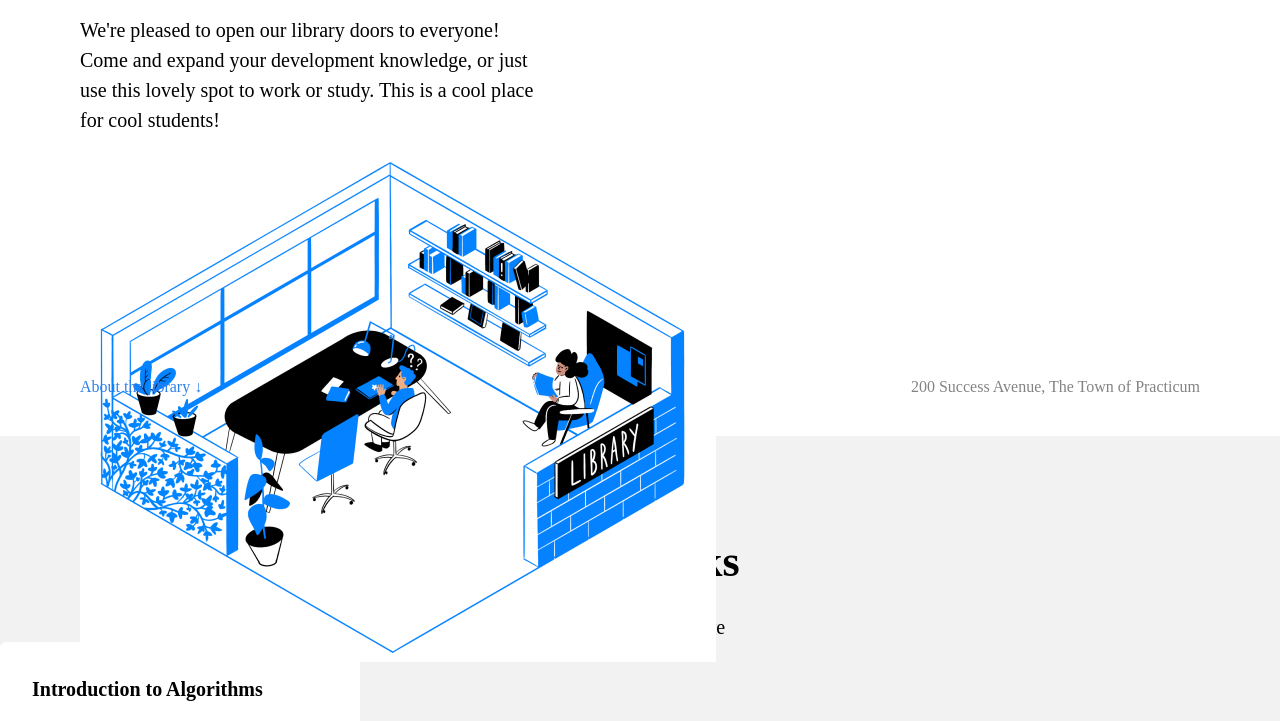
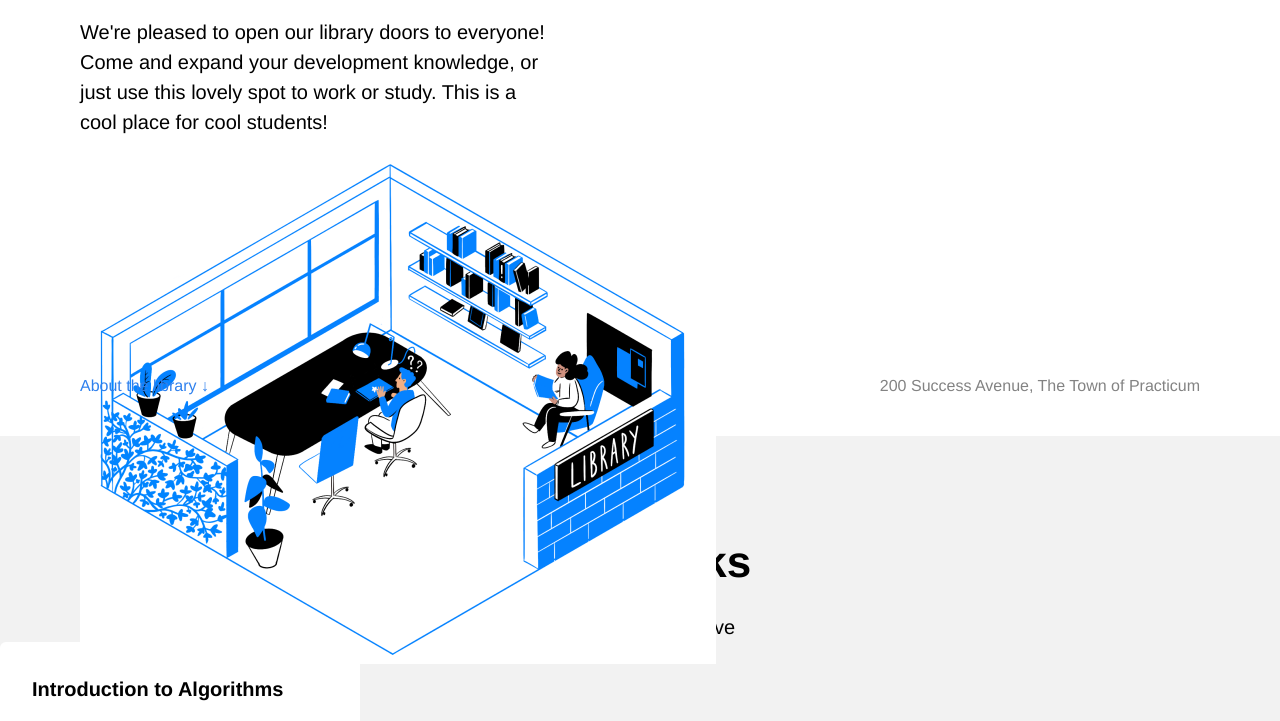
Before and after one commit to JulieBodette/web_project_1, a plain HTML site: page index.html in a window 1280 px wide. Shown: the part 364-1085 px from the top of the page. Drawn offline with Linux system fonts and the light colour scheme.

Commit message:
task 4 complete, font settings updated

```diff
--- a/styles/style.css
+++ b/styles/style.css
@@ -3,6 +3,9 @@
   align-content: center;
   min-width: 1100;
   max-width: 1600;
+  font-family: "Helvetica Neue", Arial, sans-serif;
+  font-size: 16px;
+  line-height: 20px;
 
 }
 
```
